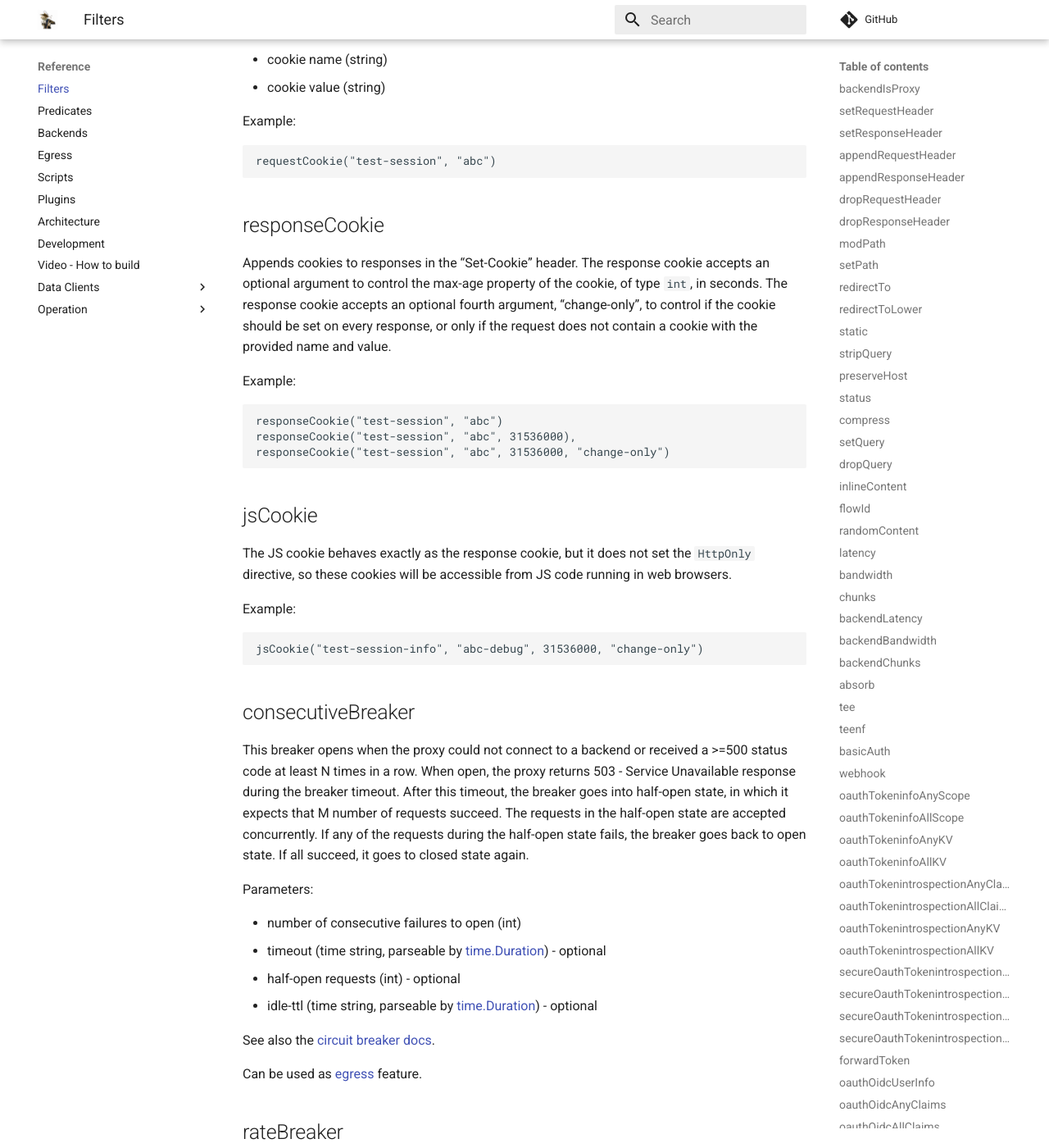
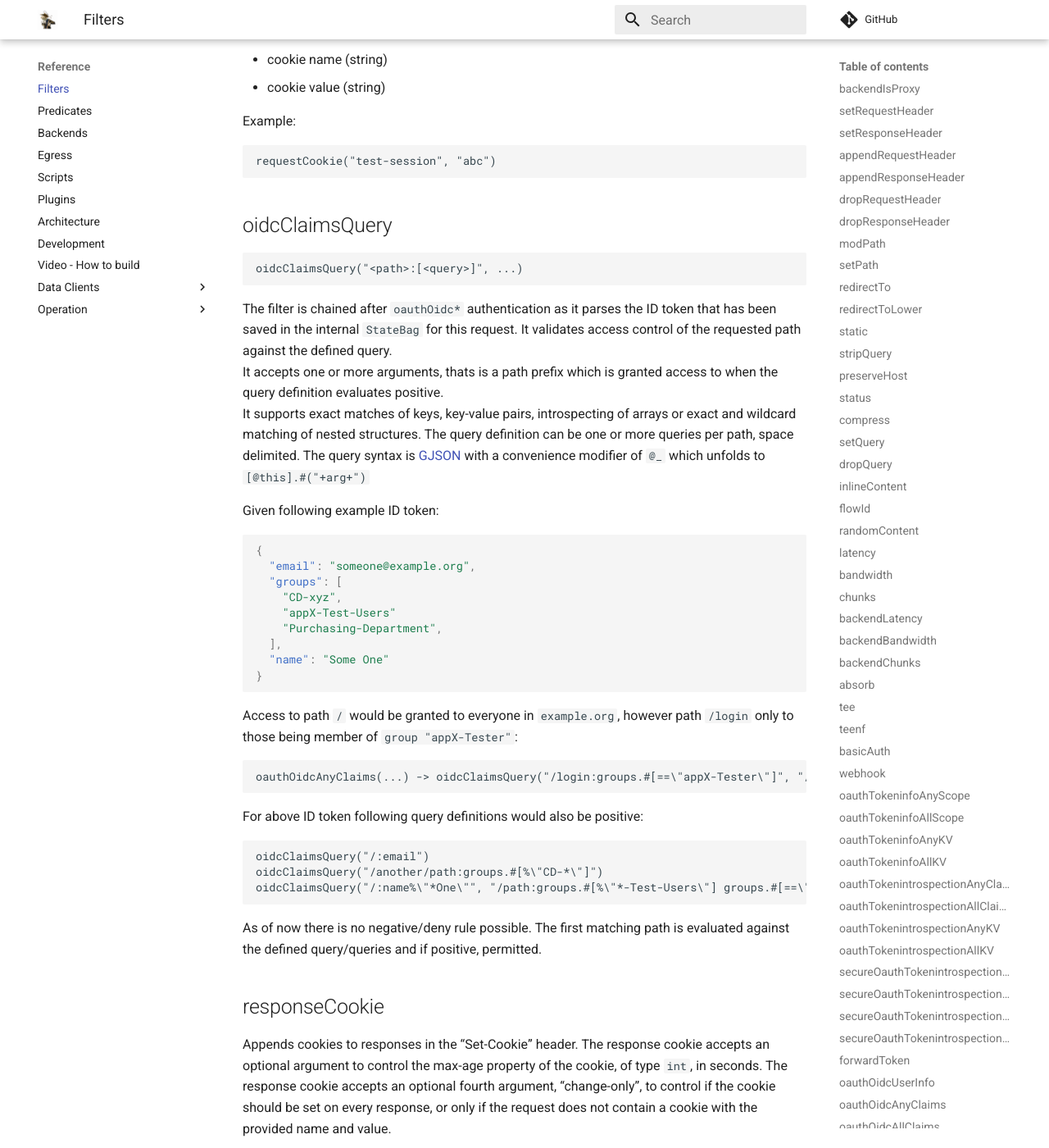
Before and after one commit to zalando/skipper, an MkDocs documentation site: the page built from docs/reference/filters.md, in a window 1280 px wide and 1400 px high, scrolled down 18169 px. Shown: the whole window at 82% size. Built offline with MkDocs 1.6.1 and Material for MkDocs 9.7.7, drawn with Linux system fonts in a browser that asks for light colours; comment, search, counter and statistics services are not loaded.

Commit message:
adding documentation for filter oidcClaimsQuery
Signed-off-by: Samuel Lang <gh@lang-sam.de>

````diff
--- a/docs/reference/filters.md
+++ b/docs/reference/filters.md
@@ -836,6 +836,47 @@ Example:
 ```
 requestCookie("test-session", "abc")
 ```
+
+## oidcClaimsQuery
+
+```
+oidcClaimsQuery("<path>:[<query>]", ...)
+```
+
+The filter is chained after `oauthOidc*` authentication as it parses the ID token that has been saved in the internal `StateBag` for this request. It validates access control of the requested path against the defined query.
+It accepts one or more arguments, thats is a path prefix which is granted access to when the query definition evaluates positive.
+It supports exact matches of keys, key-value pairs, introspecting of arrays or exact and wildcard matching of nested structures.
+The query definition can be one or more queries per path, space delimited. The query syntax is [GJSON](https://github.com/tidwall/gjson/blob/master/SYNTAX.md) with a convenience modifier of `@_` which unfolds to `[@this].#("+arg+")`
+
+Given following example ID token:
+
+```json
+{
+  "email": "someone@example.org",
+  "groups": [
+    "CD-xyz",
+    "appX-Test-Users"
+    "Purchasing-Department",
+  ],
+  "name": "Some One"
+}
+```
+
+Access to path `/` would be granted to everyone in `example.org`, however path `/login` only to those being member of `group "appX-Tester"`:
+
+```
+oauthOidcAnyClaims(...) -> oidcClaimsQuery("/login:groups.#[==\"appX-Tester\"]", "/:@_:email%\"*@example.org\"")
+```
+
+For above ID token following query definitions would also be positive:
+
+```
+oidcClaimsQuery("/:email")
+oidcClaimsQuery("/another/path:groups.#[%\"CD-*\"]")
+oidcClaimsQuery("/:name%\"*One\"", "/path:groups.#[%\"*-Test-Users\"] groups.#[==\"Purchasing-Department\"]")
+```
+
+As of now there is no negative/deny rule possible. The first matching path is evaluated against the defined query/queries and if positive, permitted.
 
 ## responseCookie
 
````
Also changed, not shown: docs/tutorials/auth.md (+23 -0 lines).
